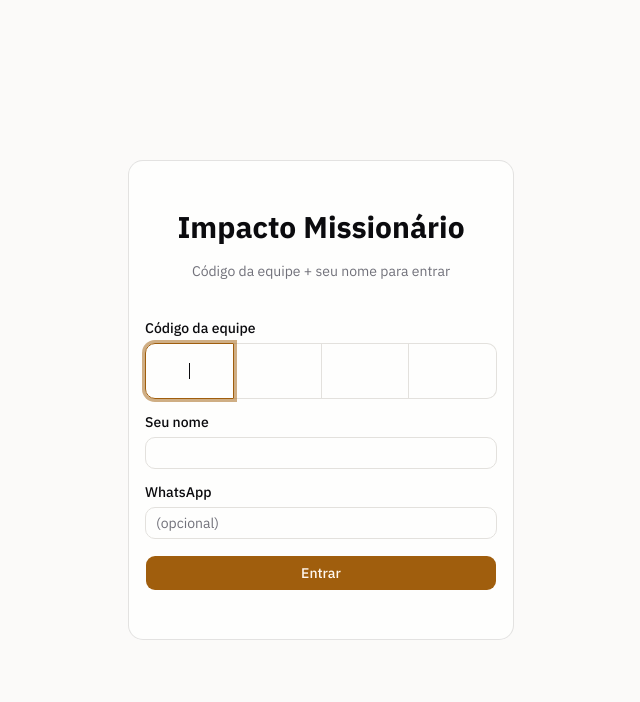
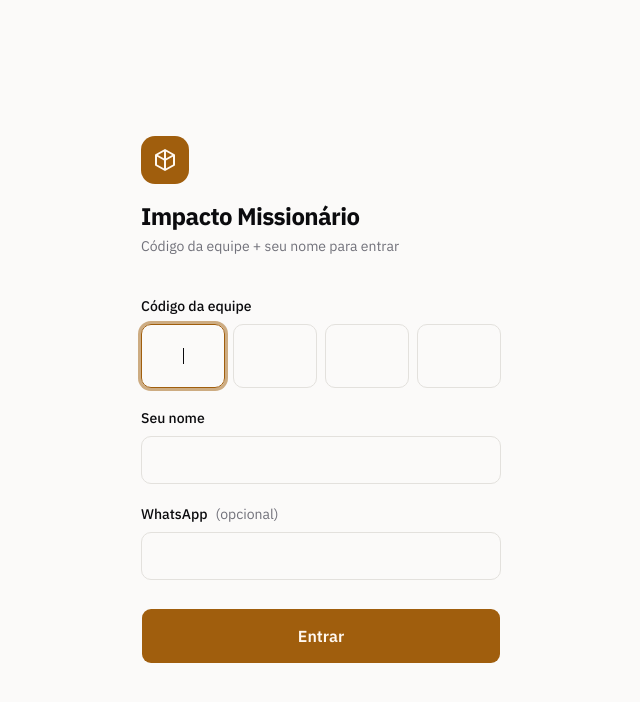
Before and after one commit to filhon/impacto-missionario, a Next.js app: page /login in a window 1280 px wide. Shown: the top 702 px of the page, without its empty margins (319-959 px from the left). Built offline with nearby package versions, Linux system fonts and the light colour scheme; no server answers.

Commit message:
feat: ajuste de UI na tela de login

```diff
--- a/app/(public)/login/login-form.tsx
+++ b/app/(public)/login/login-form.tsx
@@ -1,10 +1,8 @@
 "use client";
 
 import { useState, useTransition } from "react";
-import { useFormStatus } from "react-dom";
 import { toast } from "sonner";
 import { loginWithCode } from "./actions";
-import { Card, CardContent, CardHeader, CardTitle } from "@/components/ui/card";
 import { Input } from "@/components/ui/input";
 import { Button } from "@/components/ui/button";
 import { Label } from "@/components/ui/label";
@@ -14,16 +12,6 @@ import {
   InputOTPSlot,
 } from "@/components/ui/input-otp";
 import { REGEXP_ONLY_DIGITS } from "input-otp";
-
-function SubmitButton() {
-  const { pending } = useFormStatus();
-
-  return (
-    <Button type="submit" size="lg" className="w-full" disabled={pending}>
-      {pending ? "Entrando..." : "Entrar"}
-    </Button>
-  );
-}
 
 export function LoginForm() {
   const [isPending, startTransition] = useTransition();
@@ -46,20 +34,43 @@ export function LoginForm() {
   }
 
   return (
-    <div className="flex min-h-screen items-center justify-center bg-background p-6">
-      <Card className="w-full max-w-sm">
-        <CardHeader className="pb-6 pt-8 text-center">
-          <CardTitle className="text-3xl font-bold">
+    <div className="flex min-h-svh flex-col items-center justify-center bg-background px-6 py-12">
+      <div className="w-full max-w-90">
+        {/* Brand anchor */}
+        <div className="mb-10">
+          <div className="mb-4 inline-flex h-12 w-12 items-center justify-center rounded-xl bg-primary">
+            <svg
+              viewBox="0 0 24 24"
+              fill="none"
+              className="h-6 w-6 text-primary-foreground"
+              aria-hidden="true"
+            >
+              <path
+                d="M12 2L3 7v10l9 5 9-5V7L12 2z"
+                stroke="currentColor"
+                strokeWidth="2"
+                strokeLinejoin="round"
+              />
+              <path
+                d="M12 2v20M3 7l9 5 9-5"
+                stroke="currentColor"
+                strokeWidth="2"
+                strokeLinejoin="round"
+              />
+            </svg>
+          </div>
+          <h1 className="text-2xl font-bold tracking-tight text-foreground">
             Impacto Missionário
-          </CardTitle>
-          <p className="mt-3 text-sm text-muted-foreground">
+          </h1>
+          <p className="mt-1 text-sm text-muted-foreground">
             Código da equipe + seu nome para entrar
           </p>
-        </CardHeader>
-        <CardContent className="pb-8">
-          <form onSubmit={handleSubmit} className="space-y-4">
+        </div>
+
+        {/* Form */}
+        <form onSubmit={handleSubmit} className="space-y-5">
           <div className="space-y-2">
-              <Label>Código da equipe</Label>
+            <Label className="text-sm font-medium">Código da equipe</Label>
             <InputOTP
               name="code"
               maxLength={4}
@@ -69,57 +80,77 @@ export function LoginForm() {
               autoFocus
               containerClassName="w-full"
             >
-                <InputOTPGroup className="w-full">
+              <InputOTPGroup className="w-full gap-2">
                 <InputOTPSlot
                   index={0}
-                    className="h-14 flex-1 text-2xl font-bold"
+                  className="h-16 flex-1 rounded-lg border border-input text-2xl font-bold"
                 />
                 <InputOTPSlot
                   index={1}
-                    className="h-14 flex-1 text-2xl font-bold"
+                  className="h-16 flex-1 rounded-lg border border-input text-2xl font-bold"
                 />
                 <InputOTPSlot
                   index={2}
-                    className="h-14 flex-1 text-2xl font-bold"
+                  className="h-16 flex-1 rounded-lg border border-input text-2xl font-bold"
                 />
                 <InputOTPSlot
                   index={3}
-                    className="h-14 flex-1 text-2xl font-bold"
+                  className="h-16 flex-1 rounded-lg border border-input text-2xl font-bold"
                 />
               </InputOTPGroup>
             </InputOTP>
           </div>
 
           <div className="space-y-2">
-              <Label htmlFor="name">Seu nome</Label>
+            <Label htmlFor="name" className="text-sm font-medium">
+              Seu nome
+            </Label>
             <Input
               id="name"
               name="name"
               type="text"
               required
               minLength={2}
-                placeholder=""
+              autoComplete="name"
+              className="h-12"
             />
           </div>
 
           <div className="space-y-2">
-              <Label htmlFor="phone">WhatsApp</Label>
+            <Label htmlFor="phone" className="text-sm font-medium">
+              WhatsApp{" "}
+              <span className="font-normal text-muted-foreground">
+                (opcional)
+              </span>
+            </Label>
             <Input
               id="phone"
               name="phone"
               type="tel"
-                placeholder="(opcional)"
+              autoComplete="tel"
+              className="h-12"
             />
           </div>
 
           {error && (
-              <p className="text-destructive text-center text-sm">{error}</p>
+            <p
+              role="alert"
+              className="rounded-md bg-destructive/10 px-3 py-2 text-sm text-destructive"
+            >
+              {error}
+            </p>
           )}
 
-            <SubmitButton />
+          <Button
+            type="submit"
+            size="lg"
+            className="mt-2 h-14 w-full text-base font-semibold"
+            disabled={isPending}
+          >
+            {isPending ? "Entrando..." : "Entrar"}
+          </Button>
         </form>
-        </CardContent>
-      </Card>
+      </div>
     </div>
   );
 }
--- a/components/pwa/install-prompt.tsx
+++ b/components/pwa/install-prompt.tsx
@@ -89,8 +89,8 @@ export function InstallPrompt() {
             </span>
             Toque em{" "}
             <Share size={14} className="inline shrink-0 text-primary" />{" "}
-            <span className="font-medium text-foreground">Compartilhar</span>{" "}
-            no Safari
+            <span className="font-medium text-foreground">Compartilhar</span> no
+            Safari
           </li>
           <li className="flex items-center gap-2">
             <span className="flex size-5 shrink-0 items-center justify-center rounded-full bg-primary/10 text-[11px] font-semibold text-primary">
```
Lines whose indentation alone changed are shown as unchanged.
